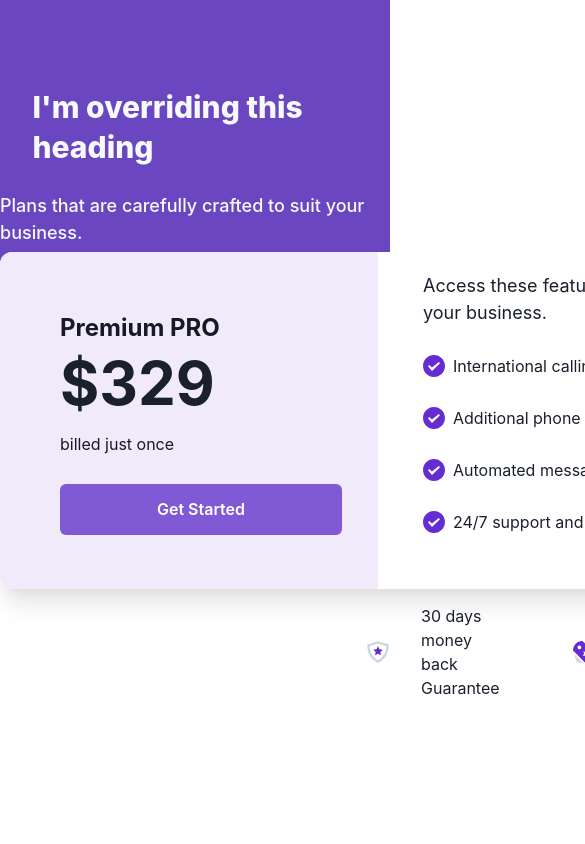
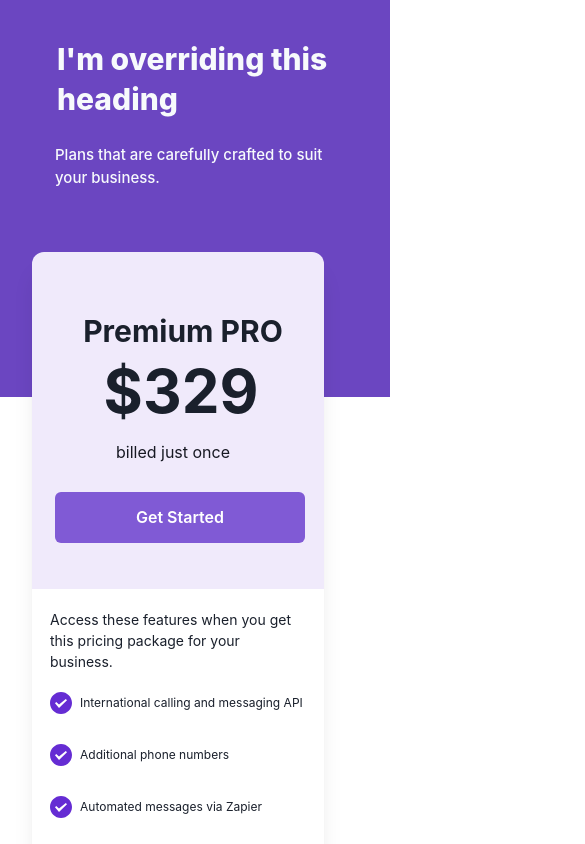
Before and after one commit to syedalirazazaidi/chakra-UI, a React (Create React App) app: page / in a window 390 px wide. Shown: the top 844 px of the page, 585 px wide, since content can reach past the window. Built offline with nearby package versions, Linux system fonts and the light colour scheme.

Commit message:
Add desktop and responsive UI

```diff
--- a/src/pages/card.jsx
+++ b/src/pages/card.jsx
@@ -12,47 +12,80 @@ import myicon from '../Icons/icon.svg'
 
 const Card = () => {
   return (
-    <Box
-      bg="white"
-      w="994px"
-      h="337px"
-      m="auto"
-      mt="-145px"
-      borderRadius="12px"
-      overflow="hidden"
-      display={{ md: 'flex' }}
-      boxShadow="0px 20px 25px -5px rgba(0, 0, 0, 0.1), 0px 10px 10px -5px rgba(0, 0, 0, 0.04);"
-    >
-      <Flex>
-        <Box w="378px" h="337px" bg="#F0EAFB" p="60px">
-          {/* <VStack textAlign="center"> */}
-          <Heading as="h4" color="#171923" fontSize="24px">
+    <Box ml={['32px', '240px', '240px']}>
+      <Flex
+        borderRadius="12px"
+        mt="-145px"
+        direction={['column', 'column', 'row']}
+        boxShadow="0px 20px 25px -5px rgba(0, 0, 0, 0.1), 0px 10px 10px -5px rgba(0, 0, 0, 0.04);"
+        overflow="hidden"
+        w={['292px', '994px', '994px']}
+      >
+        <Box
+          w="378px"
+          alignItems={['center', 'center', 'center']}
+          h="337px"
+          bg="#F0EAFB"
+          p="60px"
+        >
+          <Heading
+            as="h5"
+            w={['262px', '378px', '378px']}
+            mr={['111px', '0', '0']}
+            textAlign="center"
+            ml={['-40px']}
+          >
             Premium PRO
           </Heading>
-          <Heading as="h3" fontSize="60px">
+          <Heading
+            ml={['-80px', '20px', '20px']}
+            as="h3"
+            textAlign="center"
+            fontSize="60px"
+          >
             $329
           </Heading>
-          <Text color="#171923" w="282px" h="28px" mt="8px">
+          <Text
+            ml={['-60px', '20px', '-10px']}
+            color="#171923"
+            textAlign={['center', 'center', 'center']}
+            w="282px"
+            h="28px"
+            mt="8px"
+          >
             billed just once
           </Text>
-          <Button colorScheme="purple" w="282px" mt="24px" h="51px">
+          <Button
+            ml={['-37px', '5px', '5px']}
+            colorScheme="purple"
+            w={['250px', '282px', '282px']}
+            mt="24px"
+            h="51px"
+          >
             Get Started
           </Button>
-          {/* </VStack> */}
         </Box>
         <Box bg="#FFFFFF" w="616px">
           <Text
             m="20px"
-            w="520px"
             h="56px"
-            fontSize="18px"
+            fontSize={['14px', '18px', '18px']}
             fontWeight="400"
-            ml="45px"
+            ml={['18px', '45px', '45px']}
+            w={['250px', '520px', '520px']}
           >
             Access these features when you get this pricing package for your
             business.
           </Text>
-          <HStack w="532px" h="28px" ml="45px" mr="39px" mt="24px" mb="16px">
+          <HStack
+            w="532px"
+            h="28px"
+            fontSize={['12px', '18px', '18px']}
+            ml={['18px', '45px', '45px']}
+            mr="39px"
+            mt="24px"
+            mb="16px"
+          >
             <Image
               boxSize="22px"
               objectFit="cover"
@@ -61,7 +94,15 @@ const Card = () => {
             />
             <Text>International calling and messaging API</Text>
           </HStack>
-          <HStack w="532px" h="28px" ml="45px" mr="39px" mt="24px" mb="16px">
+          <HStack
+            w="532px"
+            h="28px"
+            ml={['18px', '45px', '45px']}
+            fontSize={['12px', '18px', '18px']}
+            mr="39px"
+            mt="24px"
+            mb="16px"
+          >
             <Image
               boxSize="22px"
               objectFit="cover"
@@ -70,7 +111,15 @@ const Card = () => {
             />
             <Text>Additional phone numbers</Text>
           </HStack>
-          <HStack w="532px" h="28px" ml="45px" mr="39px" mt="24px" mb="16px">
+          <HStack
+            w="532px"
+            h="28px"
+            ml={['18px', '45px', '45px']}
+            mr="39px"
+            mt="24px"
+            mb="16px"
+            fontSize={['12px', '18px', '18px']}
+          >
             <Image
               boxSize="22px"
               objectFit="cover"
@@ -79,7 +128,15 @@ const Card = () => {
             />
             <Text>Automated messages via Zapier</Text>
           </HStack>
-          <HStack w="532px" h="28px" ml="45px" mr="39px" mt="24px" mb="16px">
+          <HStack
+            w="532px"
+            h="28px"
+            ml={['18px', '45px', '45px']}
+            mr="39px"
+            mt="24px"
+            mb="16px"
+            fontSize={['12px', '18px', '18px']}
+          >
             <Image
               boxSize="22px"
               objectFit="cover"
--- a/src/pages/features.jsx
+++ b/src/pages/features.jsx
@@ -1,15 +1,24 @@
-import { Box, HStack, Image, Text } from '@chakra-ui/react'
+import { Box, Flex, HStack, Image, Text } from '@chakra-ui/react'
 import React from 'react'
 
 import img from '../Icons/img.svg'
+import img2 from '../Icons/img2.svg'
+import img3 from '../Icons/img3.svg'
 
-import img2 from '../Icons/img2.svg'
-
-import img3 from '../Icons/img3.svg'
 const Features = () => {
   return (
-    <Box mt="39px" ml="367px" mr="267px" maxW="1024px">
-      <HStack h="48px" spacing="20px">
+    <Box
+      mt="39px"
+      ml={['40px', '367px', '367px']}
+      mr={['40px', '267px', '267px']}
+      maxW="1024px"
+    >
+      <Flex
+        direction={['column', 'column', 'row']}
+        m="10px"
+        h="48px"
+        spacing="20px"
+      >
         <HStack w="220px" h="12" mr="50px">
           <Image
             boxSize="22px"
@@ -20,7 +29,12 @@ const Features = () => {
           />
           <Text>30 days money back Guarantee</Text>
         </HStack>
-        <HStack w="220px" h="12" ml="25px">
+        <HStack
+          w="220px"
+          h="12"
+          mr={['-1px', '25px', '25px']}
+          mt={['20px', '0px', '0px']}
+        >
           <Image
             boxSize="22px"
             mr="24px"
@@ -30,7 +44,13 @@ const Features = () => {
           />
           <Text>No setup fees 100% hassle-free</Text>
         </HStack>
-        <HStack w="230px" h="12" mr="10">
+        <HStack
+          w="230px"
+          h="12"
+          mt={['20px', '0px', '0px']}
+          mr={['-1px', '25px', '25px']}
+          mb="60px"
+        >
           <Image
             boxSize="22px"
             objectFit="cover"
@@ -40,7 +60,7 @@ const Features = () => {
           />
           <Text>No monthly subscription Pay once and for all</Text>
         </HStack>
-      </HStack>
+      </Flex>
     </Box>
   )
 }
--- a/src/pages/header.jsx
+++ b/src/pages/header.jsx
@@ -7,15 +7,17 @@ const Header = () => {
         <Heading
           w={['366px', "751px", "751px"]}
           fontSize={['3xl', '3xl', '5xl']}
-          mt="88.45px"
-          mr="314px"
+          mt="40.45px"
+         ml={[ "90px","355px","355px"]}
 
-          ml="355px"
           fontWeight="extrabold"
         >
           I'm overriding this heading
         </Heading>
-        <Text  fontSize={[ 'lg','lg', '2xl']}  fontWeight="medium" pt="4">
+        <Text
+        w={['280px','0px','100%']}
+
+        fontSize={[ '15px','20px','20px']}  fontWeight="medium" pt="4">
           Plans that are carefully crafted to suit your business.
         </Text>
       </VStack>
```
